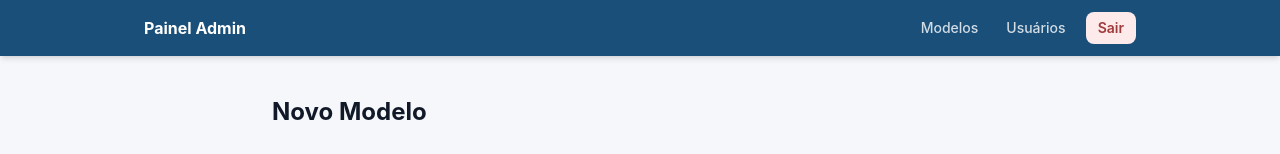
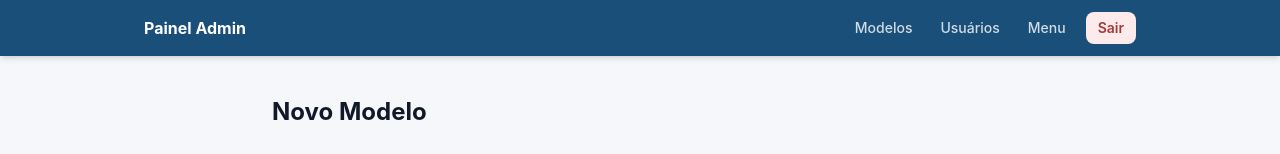
Before and after one commit to ciatendev/mensal_report_website, a Next.js app: page /admin/templates/new in a window 1280 px wide. Shown: the top 154 px of the page. Built offline with nearby package versions, Linux system fonts and the light colour scheme; no server answers.

Commit message:
feature: Add buttom 'menu' in Manager users page

```diff
--- a/src/app/admin/layout.tsx
+++ b/src/app/admin/layout.tsx
@@ -24,6 +24,9 @@ export default function AdminLayout({ children }: { children: React.ReactNode })
                 {l.label}
               </Link>
             ))}
+            <Link href="/menuServicePage" className="px-3 py-1.5 rounded-lg text-white/80 hover:text-white hover:bg-white/10 transition-colors font-medium">
+              Menu
+            </Link>
             <form action={async () => { "use server"; await signOut({ redirectTo: "/" }); }}>
               <button className="px-3 py-1.5 rounded-lg bg-[#FDEAEA] text-[#A13B3B] font-semibold hover:bg-white transition-colors text-sm ml-1">
                 Sair
```
